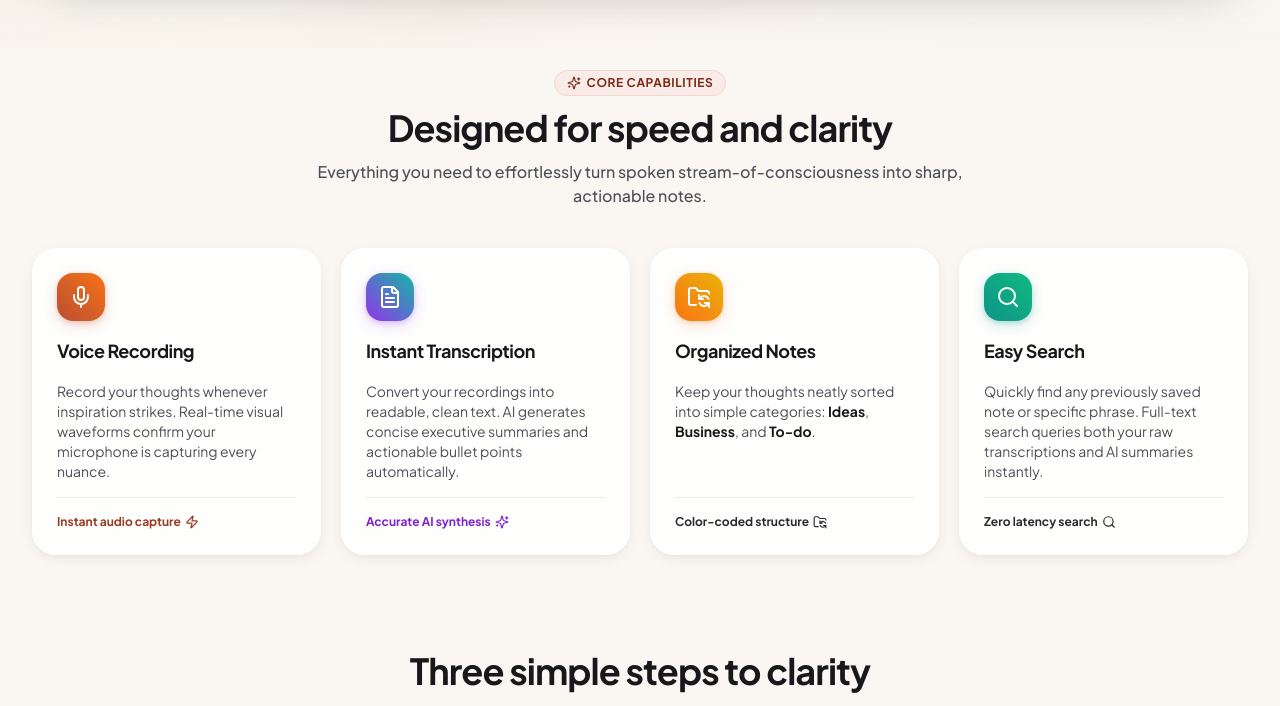
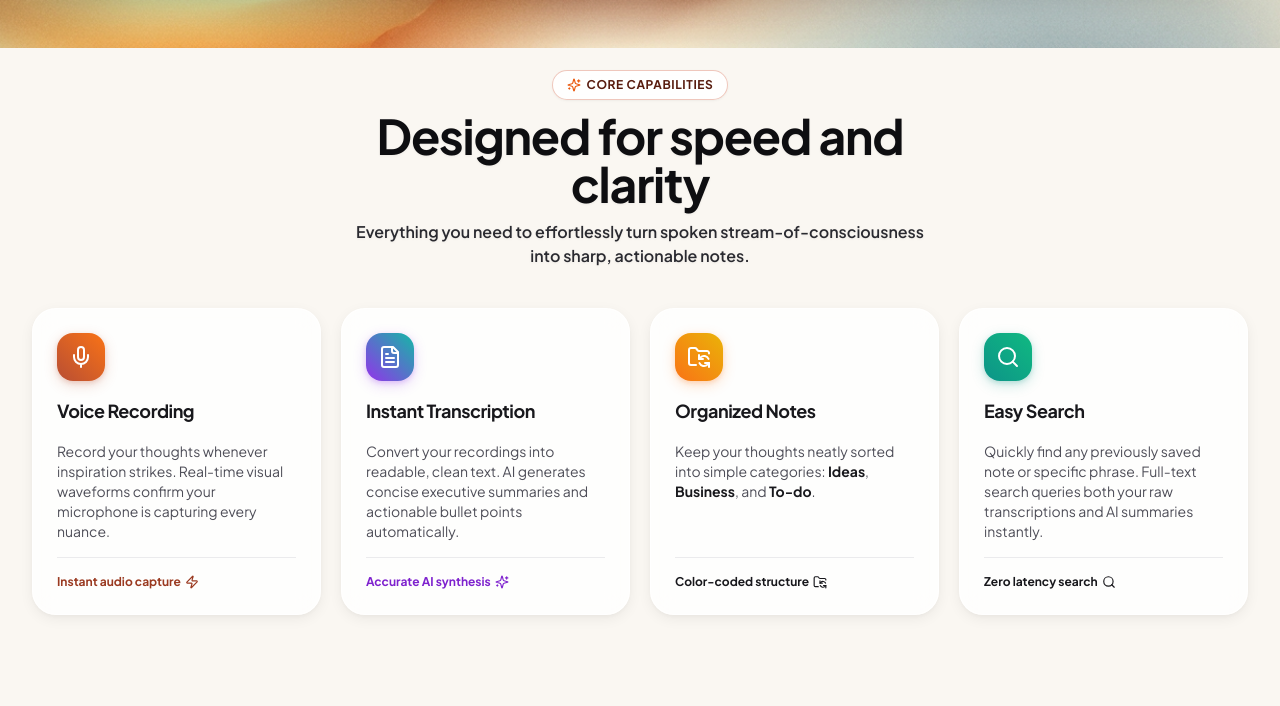
Before and after one commit to Pratik-dotcom-11/Mivo, a React (Vite) app: page / in a window 1280 px wide. Shown: the part 752-1458 px from the top of the page. Built offline with nearby package versions, Linux system fonts and the light colour scheme; no server answers.

Commit message:
fix: make dreamy floral glow background fully vibrant and visible across landing page

```diff
--- a/src/pages/LandingPage.tsx
+++ b/src/pages/LandingPage.tsx
@@ -33,17 +33,17 @@ export const LandingPage: React.FC<LandingPageProps> = ({
   };
 
   return (
-    <div className="min-h-screen relative overflow-hidden bg-[#FAF7F2] text-charcoal-800 font-sans selection:bg-terracotta-500 selection:text-white pb-16">
-      {/* Dreamy Floral Glow Ambient Background */}
+    <div className="min-h-screen relative overflow-hidden bg-[#FAF7F2] text-charcoal-900 font-sans selection:bg-terracotta-500 selection:text-white pb-16">
+      {/* Dreamy Floral Glow Ambient Background - Full Vibrant Visibility */}
       <div className="fixed inset-0 pointer-events-none z-0 overflow-hidden">
         {/* Organic Floral Glow Texture Wallpaper */}
         <img
           src="/dreamy-glow-bg.jpg"
           alt=""
-          className="w-full h-full object-cover object-top opacity-40 scale-105 filter saturate-110"
+          className="w-full h-full object-cover object-center opacity-95 filter saturate-125 contrast-105"
         />
-        {/* Soft atmospheric gradient wash ensuring maximum readability & contrast */}
-        <div className="absolute inset-0 bg-gradient-to-b from-[#FAF7F2]/40 via-[#FAF7F2]/65 to-[#FAF7F2]/90" />
+        {/* Subtle vignette to frame content while leaving background fully visible */}
+        <div className="absolute inset-0 bg-black/[0.03] pointer-events-none" />
       </div>
 
       {/* Outer Shell Wrapper: mimics the showcase matte canvas frame */}
@@ -66,14 +66,14 @@ export const LandingPage: React.FC<LandingPageProps> = ({
             ========================================================================= */}
         <section id="features" className="scroll-mt-20 space-y-10">
           <div className="text-center max-w-2xl mx-auto space-y-3">
-            <div className="inline-flex items-center gap-1.5 px-3 py-1 rounded-full bg-terracotta-100 dark:bg-terracotta-950/60 text-terracotta-800 dark:text-terracotta-300 border border-terracotta-200 dark:border-terracotta-800/40 text-xs font-bold uppercase tracking-wider">
-              <Sparkles className="w-3.5 h-3.5" />
+            <div className="inline-flex items-center gap-1.5 px-3.5 py-1.5 rounded-full bg-white/90 backdrop-blur-md text-terracotta-900 border border-terracotta-300/80 text-xs font-extrabold uppercase tracking-wider shadow-soft-sm">
+              <Sparkles className="w-3.5 h-3.5 text-glowOrange-600" />
               Core Capabilities
             </div>
-            <h2 className="text-3xl sm:text-4xl font-black text-charcoal-900 dark:text-white tracking-tight">
+            <h2 className="text-3xl sm:text-4xl lg:text-5xl font-black text-charcoal-950 tracking-tight drop-shadow-sm">
               Designed for speed and clarity
             </h2>
-            <p className="text-sm sm:text-base text-charcoal-600 dark:text-dark-muted font-medium">
+            <p className="text-sm sm:text-base text-charcoal-800 font-semibold max-w-xl mx-auto drop-shadow-sm">
               Everything you need to effortlessly turn spoken stream-of-consciousness into sharp, actionable notes.
             </p>
           </div>
@@ -163,10 +163,10 @@ export const LandingPage: React.FC<LandingPageProps> = ({
             ========================================================================= */}
         <section id="how-it-works" className="scroll-mt-20 space-y-10">
           <div className="text-center max-w-2xl mx-auto space-y-3">
-            <h2 className="text-3xl sm:text-4xl font-black text-charcoal-900 dark:text-white tracking-tight">
+            <h2 className="text-3xl sm:text-4xl lg:text-5xl font-black text-charcoal-950 tracking-tight drop-shadow-sm">
               Three simple steps to clarity
             </h2>
-            <p className="text-sm sm:text-base text-charcoal-600 dark:text-dark-muted font-medium">
+            <p className="text-sm sm:text-base text-charcoal-800 font-semibold max-w-xl mx-auto drop-shadow-sm">
               From spontaneous spoken idea to structured, accessible knowledge in seconds.
             </p>
           </div>
```
